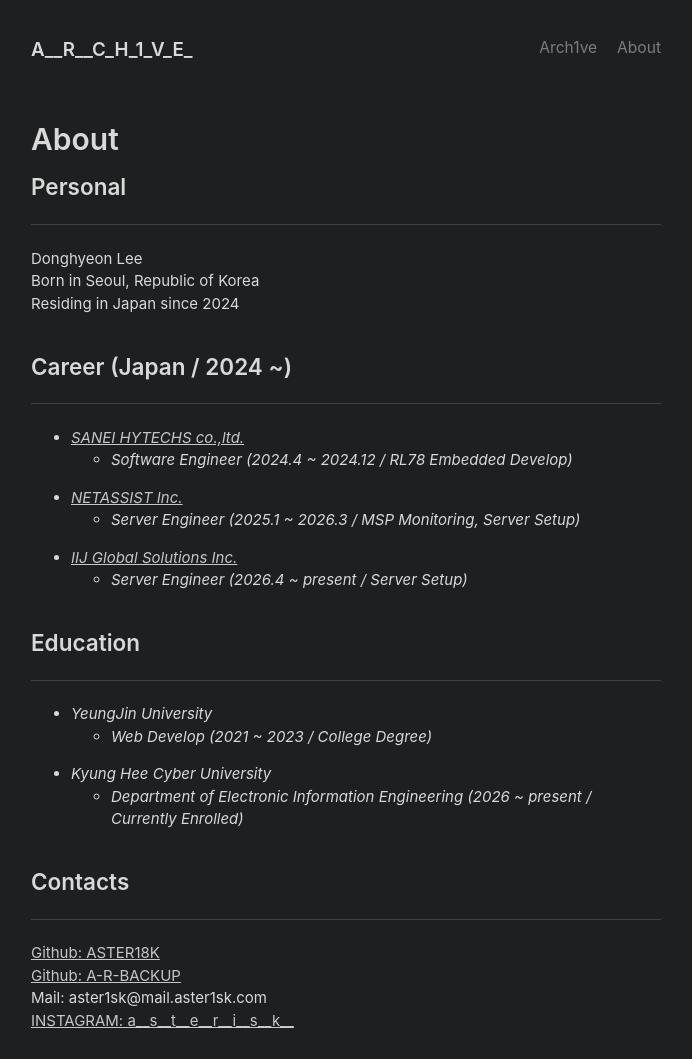
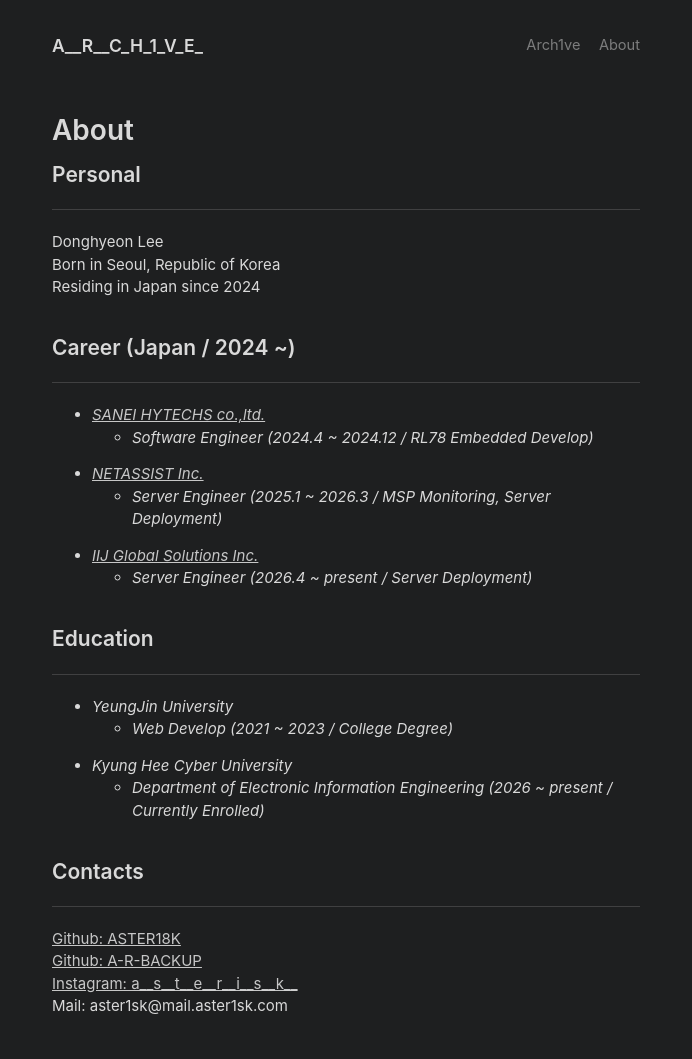
Before and after one commit to ASTER18K/aster18k.github.io, a Jekyll site: the page built from about.md, in a window 1280 px wide, cut to the strip 0-1059 px from the top of the page. Shown: the whole strip, without its empty margins (294-986 px from the left). Built offline with Jekyll 4.4.1, drawn with Linux system fonts in a browser that asks for light colours.

Commit message:
[FIX] Fix About Page - 4, Fix Body Font - 3

```diff
--- a/_sass/_base.scss
+++ b/_sass/_base.scss
@@ -7,7 +7,7 @@
 }
 
 html {
-  font-size: 15px;
+  font-size: 14px;
 }
 
 body {
--- a/about.md
+++ b/about.md
@@ -16,10 +16,10 @@ Residing in Japan since 2024
   - *Software Engineer (2024.4 ~ 2024.12 / RL78 Embedded Develop)*
 
 - *[NETASSIST Inc.](https://www.netassist.ne.jp/)*
-  - *Server Engineer (2025.1 ~ 2026.3 / MSP Monitoring, Server Setup)*
+  - *Server Engineer (2025.1 ~ 2026.3 / MSP Monitoring, Server Deployment)*
 
 - *[IIJ Global Solutions Inc.](https://www.iijglobal.co.jp/)*
-  - *Server Engineer (2026.4 ~ present / Server Setup)*
+  - *Server Engineer (2026.4 ~ present / Server Deployment)*
 <br />
 <br />
 
@@ -37,8 +37,8 @@ Residing in Japan since 2024
 ---
 [Github: ASTER18K](https://github.com/ASTER18K)<br />
 [Github: A-R-BACKUP](https://github.com/A-R-BACKUP)<br />
+[Instagram: a__s__t__e__r__i__s__k__](https://www.instagram.com/a__s__t__e__r__i__s__k__)<br />
 Mail: aster1sk@mail.aster1sk.com<br />
-[INSTAGRAM: a__s__t__e__r__i__s__k__](https://www.instagram.com/a__s__t__e__r__i__s__k__)<br />
 <br />
 <br />
 ![PROFILE](https://avatars.githubusercontent.com/u/9290323?v=4)
```
